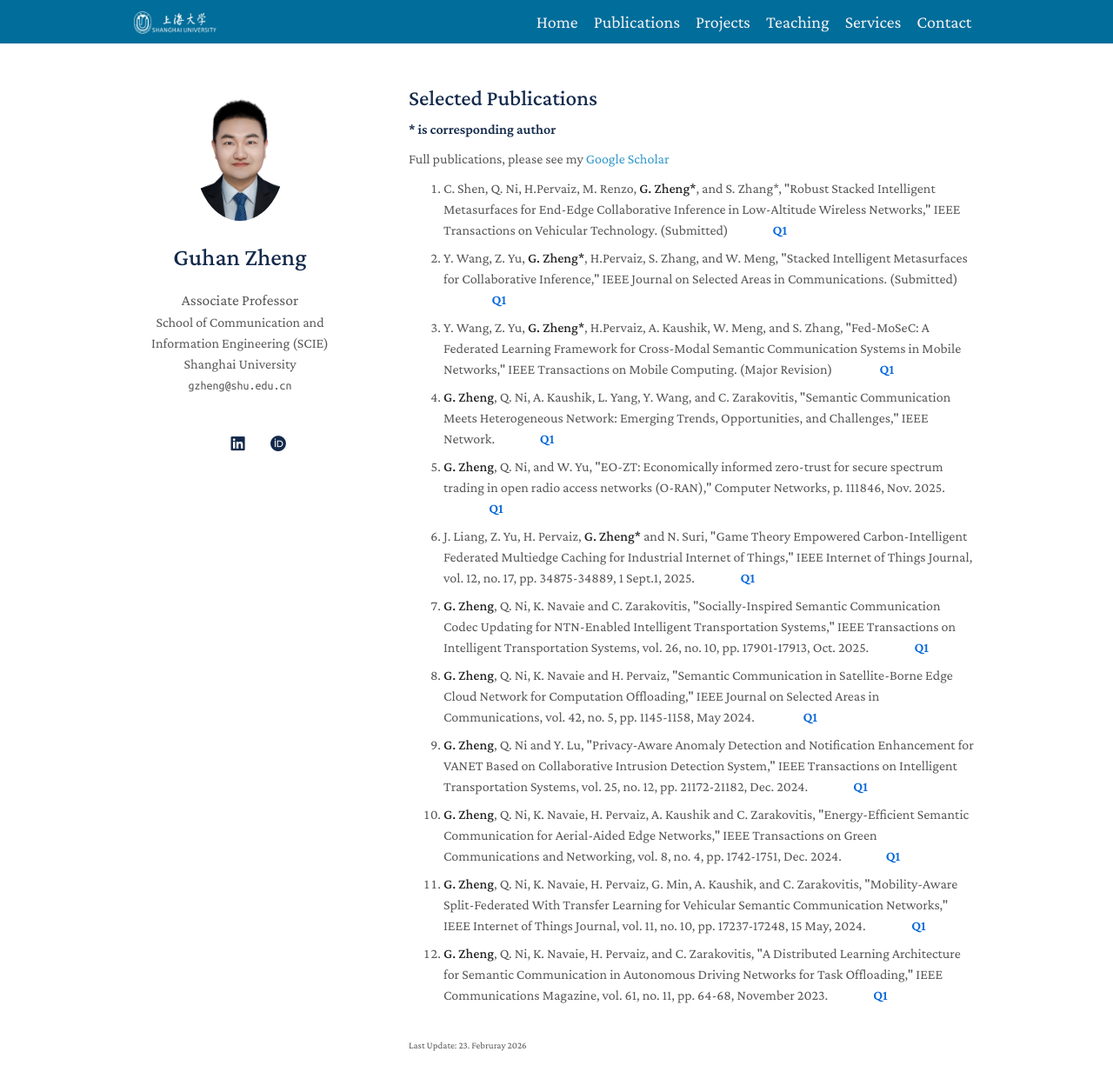
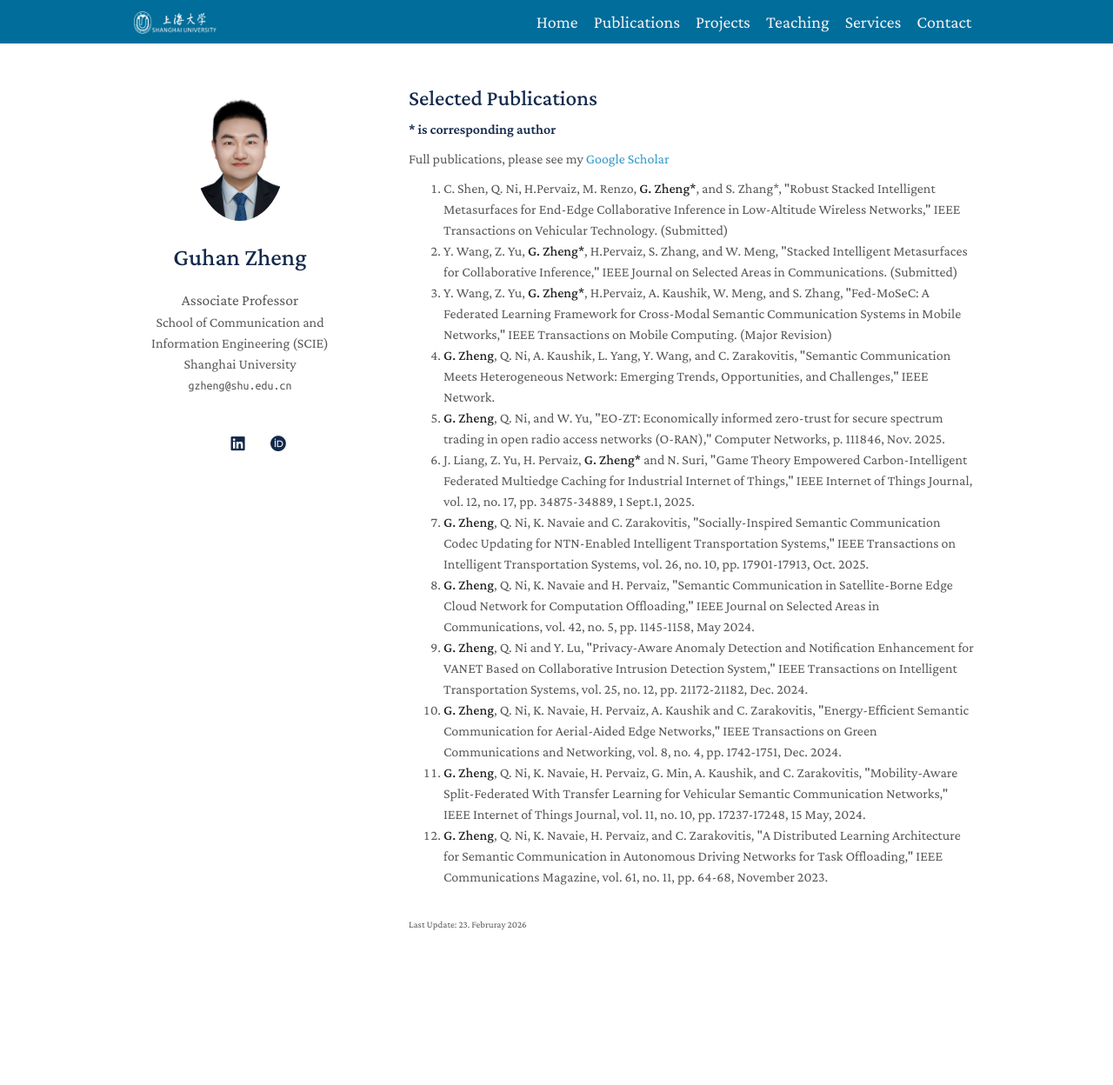
Before and after one commit to Guhan328/Guhan328.github.io, a Jekyll site: the page built from publications.md, in a window 1280 px wide and 1263 px high. Shown: the top 1248 px of the window at 87% size. Built offline with Jekyll 4.4.1, drawn with Linux system fonts in a browser that asks for light colours; a style sheet for code colours, icons or effects is not loaded; some of the changed lines change nothing that is shown.

Commit message:
Update pubJournal.md

```diff
--- a/_includes/pubJournal.md
+++ b/_includes/pubJournal.md
@@ -21,134 +21,3 @@
   <li><a href="https://ieeexplore.ieee.org/abstract/document/10416926"><autocolor><strong>G. Zheng</strong>, Q. Ni, K. Navaie, H. Pervaiz, G. Min, A. Kaushik, and C. Zarakovitis, "Mobility-Aware Split-Federated With Transfer Learning for Vehicular Semantic Communication Networks," IEEE Internet of Things Journal, vol. 11, no. 10, pp. 17237-17248, 15 May, 2024.</autocolor></a></li>
   <li><a href="https://ieeexplore.ieee.org/abstract/document/10328182"><autocolor><strong>G. Zheng</strong>, Q. Ni, K. Navaie, H. Pervaiz, and C. Zarakovitis, "A Distributed Learning Architecture for Semantic Communication in Autonomous Driving Networks for Task Offloading," IEEE Communications Magazine, vol. 61, no. 11, pp. 64-68, November 2023.</autocolor></a></li>
 </ol>
-
-<style>
-  /* IF / Quartile badge */
-  .journal-metric-badge {
-    display: inline-block;
-    margin-left: 8px;
-    margin-top: 4px;
-    padding: 2px 8px;
-    font-size: 12px;
-    line-height: 1.6;
-    border-radius: 999px;
-    border: 1px solid #d0d7de;
-    background: #f6f8fa;
-    color: #24292f;
-    vertical-align: middle;
-    white-space: nowrap;
-  }
-
-  .journal-metric-badge .q {
-    margin-left: 6px;
-    color: #0969da;
-    font-weight: 600;
-  }
-
-  .metric-note {
-    margin-top: 8px;
-    font-size: 12px;
-    color: #57606a;
-  }
-
-  /* 可选：让每条列表更舒服一点 */
-  #pub-list li {
-    margin-bottom: 8px;
-  }
-
-  /* 如果站点是深色主题，可按需加这一段（可删除）
-  @media (prefers-color-scheme: dark) {
-    .journal-metric-badge {
-      background: #21262d;
-      color: #c9d1d9;
-      border-color: #30363d;
-    }
-    .journal-metric-badge .q {
-      color: #58a6ff;
-    }
-    .metric-note {
-      color: #8b949e;
-    }
-  }
-  */
-</style>
-
-<script>
-document.addEventListener("DOMContentLoaded", function () {
-  // =============================
-  // 手动维护：期刊影响力因子/分区（最新可用JCR发布）
-  // =============================
-  const JOURNAL_METRICS = {
-    "IEEE Journal on Selected Areas in Communications": { if: "17.2", q: "Q1" },
-    "IEEE Transactions on Mobile Computing": { if: "9.2", q: "Q1" },
-    "IEEE Network": { if: "6.3", q: "Q1" },
-    "Computer Networks": { if: "4.6", q: "Q1" },
-    "IEEE Internet of Things Journal": { if: "8.9", q: "Q1" },
-    "IEEE Transactions on Intelligent Transportation Systems": { if: "8.4", q: "Q1" },
-    "IEEE Transactions on Green Communications and Networking": { if: "6.7", q: "Q1" },
-    "IEEE Communications Magazine": { if: "8.2", q: "Q1" },
-    "IEEE Transactions on Vehicular Technology": { if: "7.1", q: "Q1" }
-  };
-
-  const list = document.querySelector("#pub-list");
-  if (!list) return;
-
-  const items = list.querySelectorAll("li");
-  const journalNames = Object.keys(JOURNAL_METRICS).sort((a, b) => b.length - a.length);
-
-  items.forEach(li => {
-    // 避免重复插入
-    if (li.querySelector(".journal-metric-badge")) return;
-
-    const text = (li.innerText || li.textContent || "").replace(/\s+/g, " ").trim();
-    const matchedJournal = journalNames.find(name => text.includes(name));
-    if (!matchedJournal) return;
-
-    const metric = JOURNAL_METRICS[matchedJournal] || {};
-    const ifVal = metric.if ?? "N/A";
-    const qVal = metric.q ?? "";
-
-    const badge = document.createElement("span");
-    // 保留你站点 badge 样式，但通过行内样式覆盖大小/换行问题
-    badge.className = "badge journal-metric-badge";
-    badge.title = matchedJournal;
-    badge.innerHTML = `IF: ${ifVal}${qVal ? ` <span class="q">${qVal}</span>` : ""}`;
-
-    // === 不改你的全局CSS，只在这里覆盖显示效果 ===
-    badge.style.fontSize = "inherit";       // 覆盖 .badge 的 75%
-    badge.style.fontWeight = "inherit";     // 覆盖 .badge 的 700
-    badge.style.lineHeight = "inherit";
-    badge.style.display = "inline";         // 防止像块一样掉行
-    badge.style.padding = "0";
-    badge.style.marginLeft = "6px";
-    badge.style.marginTop = "0";
-    badge.style.verticalAlign = "baseline";
-    badge.style.whiteSpace = "nowrap";
-    badge.style.background = "transparent"; // 去掉底色（若想保留可删除）
-    badge.style.border = "none";            // 去掉边框（若想保留可删除）
-    badge.style.boxShadow = "none";         // 去掉阴影（若想保留可删除）
-    badge.style.color = "inherit";          // 覆盖 .badge 的白字
-    badge.style.borderRadius = "0";
-    badge.style.textAlign = "left";
-
-    const qEl = badge.querySelector(".q");
-    if (qEl) {
-      qEl.style.marginLeft = "4px";
-      qEl.style.color = "#0969da";
-      qEl.style.fontWeight = "600";
-    }
-
-    // ✅ 插到文献文字容器尾部（“屁股后面”），不是 li 外层末尾
-    const target = li.querySelector("autocolor") || li.querySelector("a") || li;
-    target.appendChild(badge);
-  });
-
-  // 插入说明（仅一次）
-  if (!document.querySelector(".metric-note")) {
-    const note = document.createElement("div");
-    note.className = "metric-note";
-    note.textContent = `${METRIC_META.label} · Updated: ${METRIC_META.updatedAt} · ${METRIC_META.source}`;
-    list.insertAdjacentElement("afterend", note);
-  }
-});
-</script>
```
